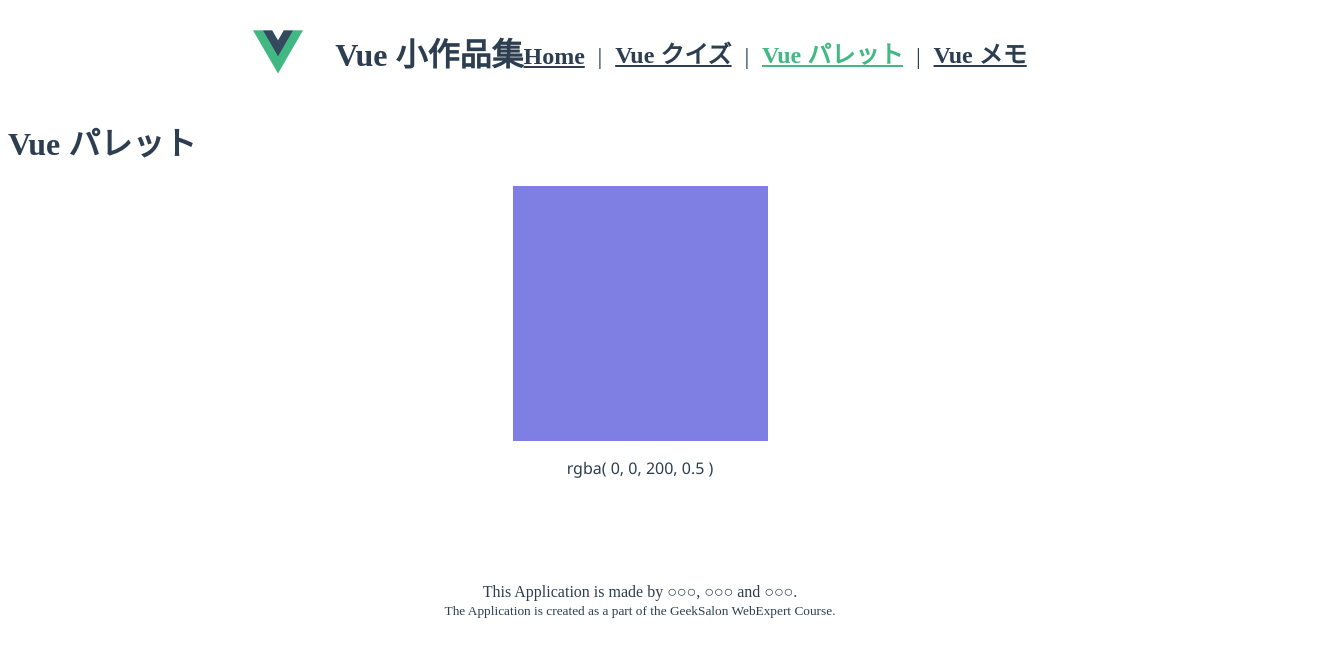
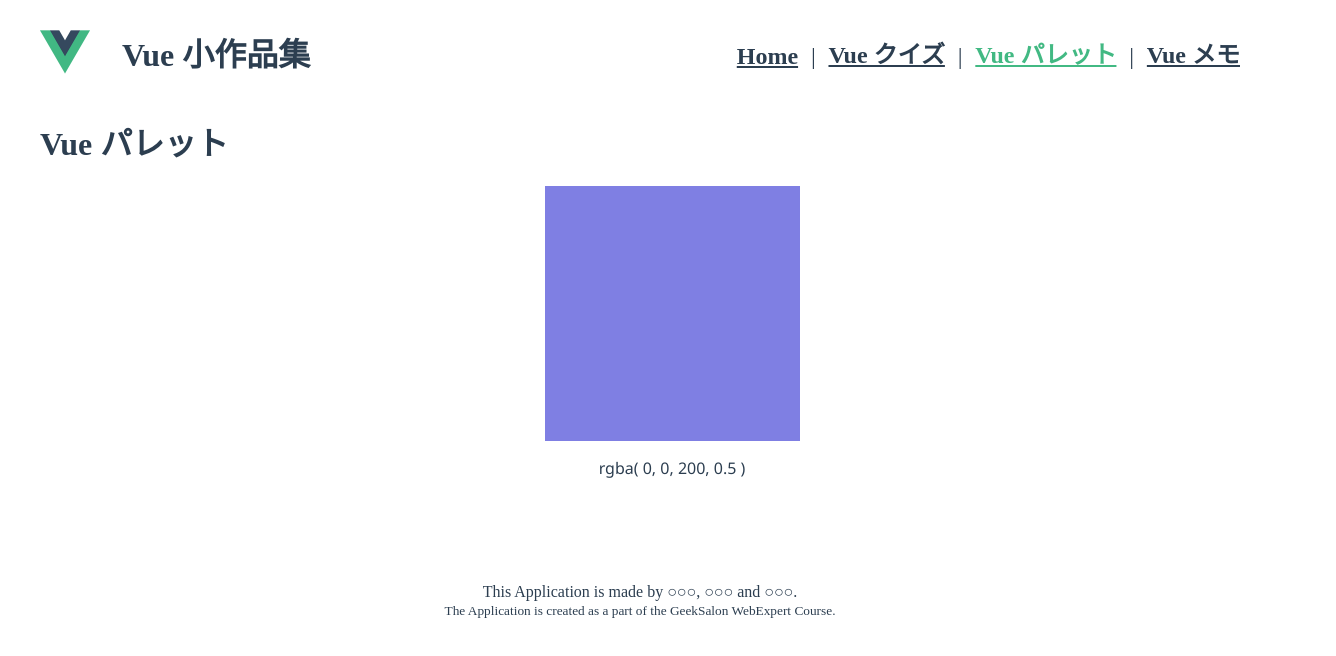
Before and after one commit to webex16-team-4/demo-team-app, a Vue app: page /palette in a window 1280 px wide. Shown: the top 656 px of the page, 1336 px wide, since content can reach past the window. Built offline with nearby package versions, Linux system fonts and the light colour scheme.

Commit message:
#add-paletteの#appを.appに変更しました

```diff
--- a/src/views/PaletteApp.vue
+++ b/src/views/PaletteApp.vue
@@ -57,7 +57,7 @@ export default {
 </script>
 
 <style>
-#app {
+.app {
   display: flex;
   width: 100%;
   flex-direction: column;
```
